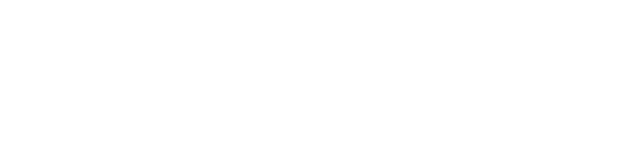
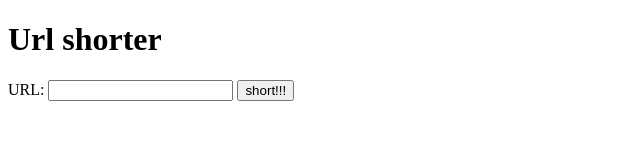
Before and after one commit to mrsardorr/UrlShortner, a website: page index.html in a window 1280 px wide. Shown: the whole page, without its empty margins (0-640 px from the left). Drawn offline with nearby package versions, Linux system fonts and the light colour scheme.

Commit message:
html done

```diff
--- a/index.html
+++ b/index.html
@@ -3,9 +3,29 @@
 <head>
     <meta charset="UTF-8">
     <meta name="viewport" content="width=device-width, initial-scale=1.0">
-    <title>Document</title>
+    <title>url shortner</title>
+    <script src="https://code.jquery.com/jquery-3.7.0.js"></script>
 </head>
 <body>
-
+    <h1>Url shorter</h1>
+    URL: <input type="text" id="url">
+    <button onclick="shorten()">short!!!</button>
+    <div class="short"></div>
 </body>
+<script>
+    function shorten(){
+        let input = document.getElementById("url");
+        let url = input.value;
+        $.ajax({
+            url:"/r",
+            method:"POST",
+            contentType:"text/plain",
+            data:url
+        }).done(function(data){
+            let short = document.getElementById("short");
+            let url = window.location.origin + "/r/" + data.code;
+            short.innerHTML = '<a href="'+url+'</a>'
+        })
+    }
+</script>
 </html>
```
